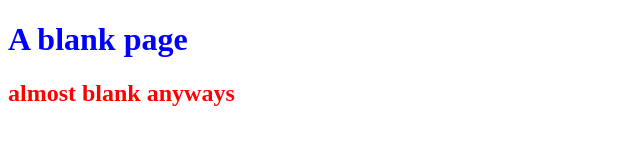
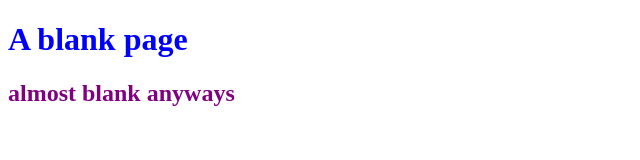
Before and after one commit to mowmow31/0main_openSAPrepo, a plain HTML site: page index.html in a window 1280 px wide. Shown: the whole page, without its empty margins (0-640 px from the left). Drawn offline with Linux system fonts and the light colour scheme.

Commit message:
Changed second header to purple

```diff
--- a/index.html
+++ b/index.html
@@ -4,5 +4,5 @@
 </header>
 <body>
 	<h1 style="color: blue;">A blank page</h1>
-	<h2 style="color: red;">almost blank anyways</h2>
+	<h2 style="color: purple;">almost blank anyways</h2>
 </body>
```
